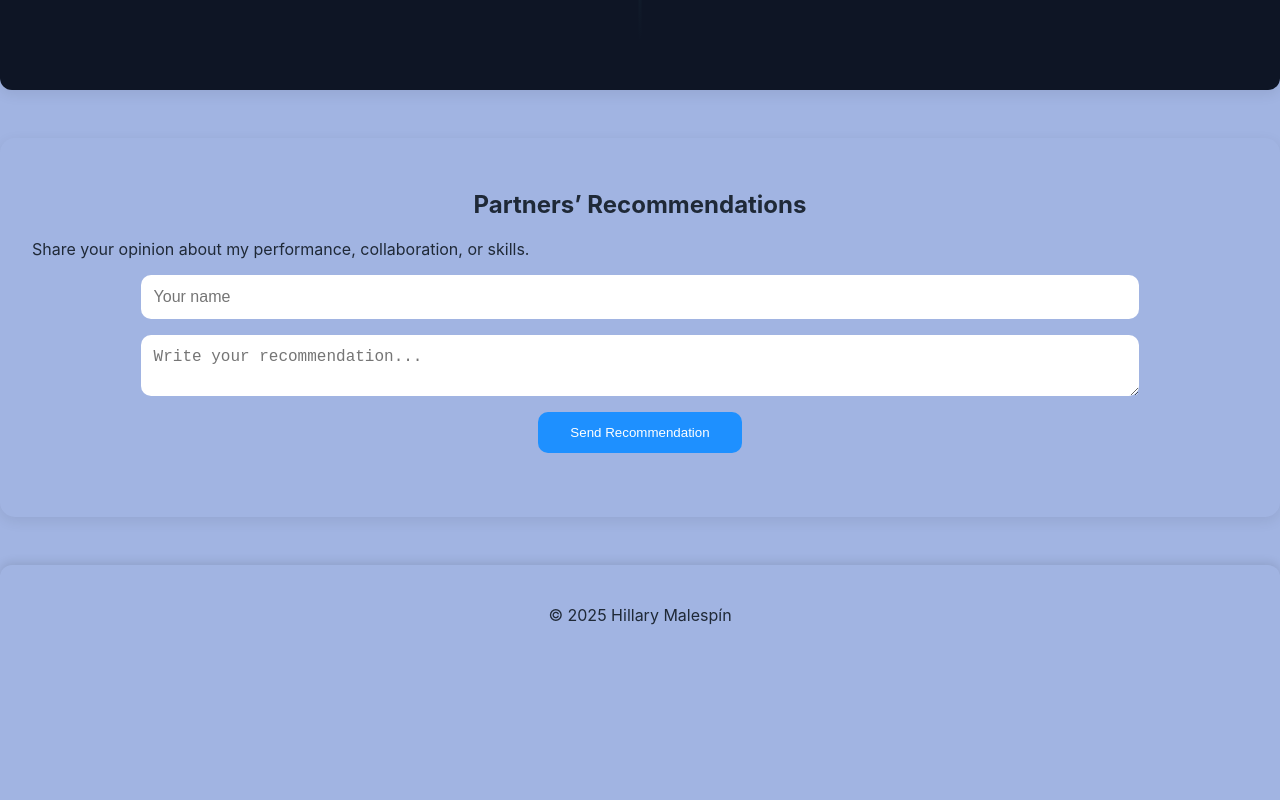
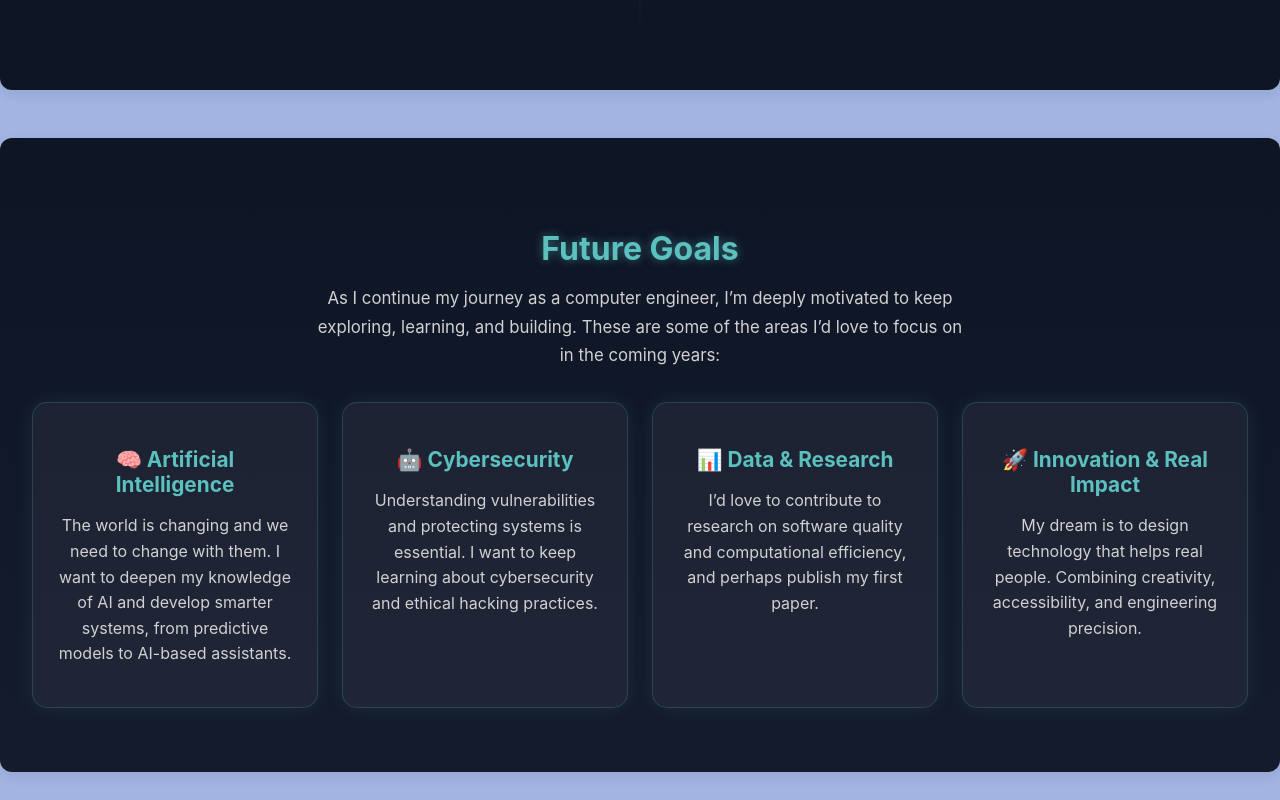
Before and after one commit to HillaryMalespin/Portafolio, a plain HTML site: page src/index.html in a window 1280 px wide. Shown: the part 4240-5040 px from the top of the page. Before the commit the page ends 4905 px from the top, so only its background shows below. Drawn offline with Linux system fonts and the light colour scheme.

Commit message:
Seccion personalizada: Future goals

```diff
--- a/src/index.html
+++ b/src/index.html
@@ -106,6 +106,37 @@
         </div>
       </section>
 
+      <section id="future-goals" class="section">
+        <h2>Future Goals</h2>
+        <p class="intro">
+          As I continue my journey as a computer engineer, I’m deeply motivated to keep exploring, learning, and building.
+          These are some of the areas I’d love to focus on in the coming years:
+        </p>
+
+        <div class="goals-container">
+          <div class="goal-card" data-aos="fade-up">
+            <h3>🧠 Artificial Intelligence</h3>
+            <p>The world is changing and we need to change with them. I want to deepen my knowledge of AI and develop smarter systems, from predictive models to AI-based assistants.</p>
+          </div>
+
+          <div class="goal-card" data-aos="fade-up" data-aos-delay="150">
+            <h3>🤖 Cybersecurity</h3>
+            <p>Understanding vulnerabilities and protecting systems is essential. I want to keep learning about cybersecurity and ethical hacking practices.</p>
+          </div>
+
+          <div class="goal-card" data-aos="fade-up" data-aos-delay="300">
+            <h3>📊 Data & Research</h3>
+            <p>I’d love to contribute to research on software quality and computational efficiency, and perhaps publish my first paper.</p>
+          </div>
+
+          <div class="goal-card" data-aos="fade-up" data-aos-delay="450">
+            <h3>🚀 Innovation & Real Impact</h3>
+            <p>My dream is to design technology that helps real people. Combining creativity, accessibility, and engineering precision.</p>
+          </div>
+        </div>
+      </section>
+
+
 
 
 
--- a/src/styles/journey.css
+++ b/src/styles/journey.css
@@ -153,3 +153,63 @@
     left: 0;
   }
 }
+
+#future-goals {
+  background: linear-gradient(180deg, #0e1525 0%, #141b2d 100%);
+  color: #fff;
+  padding: 4rem 2rem;
+  text-align: center;
+}
+
+#future-goals h2 {
+  font-size: 2rem;
+  color: var(--accent, #5bc0be);
+  text-shadow: 0 0 10px rgba(91, 192, 190, 0.5);
+  margin-bottom: 1rem;
+}
+
+#future-goals .intro {
+  max-width: 650px;
+  margin: 0 auto 2rem;
+  color: #d1d1d1;
+  line-height: 1.7;
+  font-size: 1.05rem;
+}
+
+.goals-container {
+  display: grid;
+  grid-template-columns: repeat(auto-fit, minmax(260px, 1fr));
+  gap: 1.5rem;
+  justify-content: center;
+}
+
+.goal-card {
+  background: rgba(255, 255, 255, 0.05);
+  border: 1px solid rgba(91, 192, 190, 0.2);
+  border-radius: 15px;
+  padding: 1.5rem;
+  box-shadow: 0 0 20px rgba(91, 192, 190, 0.1);
+  transition: transform 0.4s ease, box-shadow 0.4s ease;
+}
+
+.goal-card:hover {
+  transform: translateY(-5px);
+  box-shadow: 0 0 25px rgba(91, 192, 190, 0.4);
+}
+
+.goal-card h3 {
+  color: var(--accent, #5bc0be);
+  font-size: 1.3rem;
+  margin-bottom: 0.6rem;
+}
+
+.goal-card p {
+  color: #d1d1d1;
+  line-height: 1.6;
+}
+
+@media (max-width: 768px) {
+  .goal-card {
+    padding: 1.2rem;
+  }
+}
```
